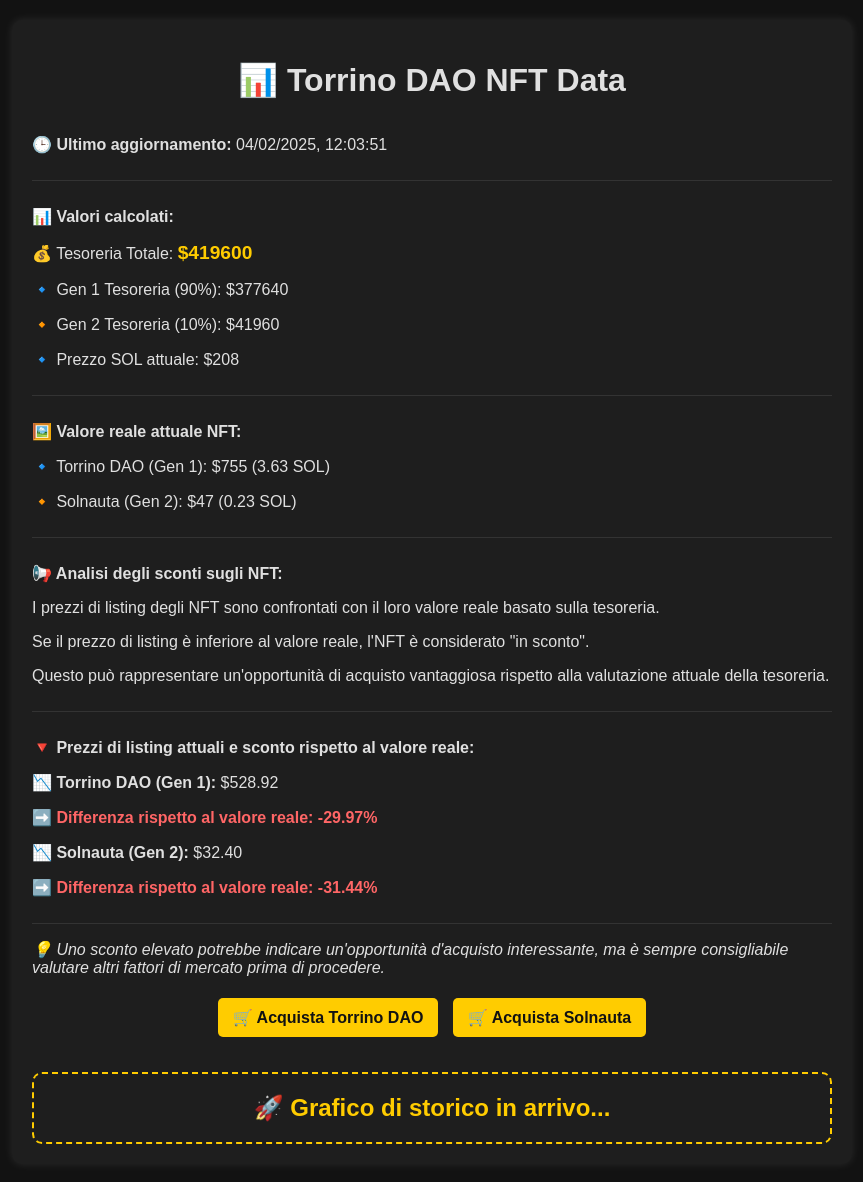
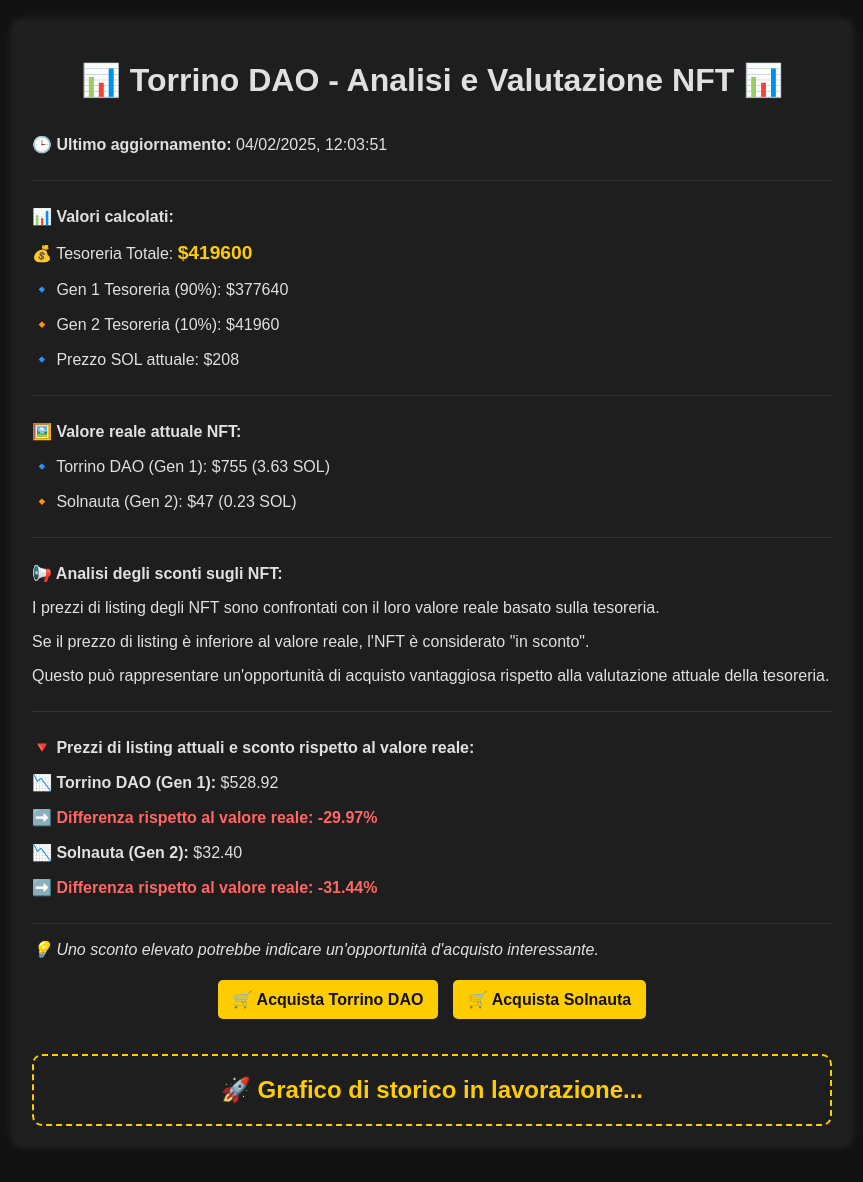
Before and after one commit to Happydao/torrino-dao-dashboard, a plain HTML site: page index.html in a window 1280 px wide. Shown: the whole page, without its empty margins (208-1071 px from the left). Drawn offline with Linux system fonts and the light colour scheme.

Commit message:
Update index.html

```diff
--- a/index.html
+++ b/index.html
@@ -74,7 +74,7 @@
 <body>
 
   <div class="container">
-    <h1>📊 Torrino DAO NFT Data</h1>
+    <h1>📊 Torrino DAO - Analisi e Valutazione NFT 📊</h1>
 
     <div class="data-section">
       <p>🕒 <b>Ultimo aggiornamento:</b> <span id="lastUpdated">Caricamento...</span></p>
@@ -109,7 +109,7 @@
       <p class="discount">➡️ Differenza rispetto al valore reale: <span id="gen2Discount"></span></p>
     </div>
 
-    <p><i>💡 Uno sconto elevato potrebbe indicare un'opportunità d'acquisto interessante, ma è sempre consigliabile valutare altri fattori di mercato prima di procedere.</i></p>
+    <p><i>💡 Uno sconto elevato potrebbe indicare un'opportunità d'acquisto interessante.</i></p>
 
     <div class="buy-links">
       <a href="https://www.tensor.trade/trade/torrino_dao" target="_blank">🛒 Acquista Torrino DAO</a>
@@ -117,7 +117,7 @@
     </div>
 
     <div class="chart-container">
-      🚀 Grafico di storico in arrivo...
+      🚀 Grafico di storico in lavorazione...
     </div>
 
   </div>
```
